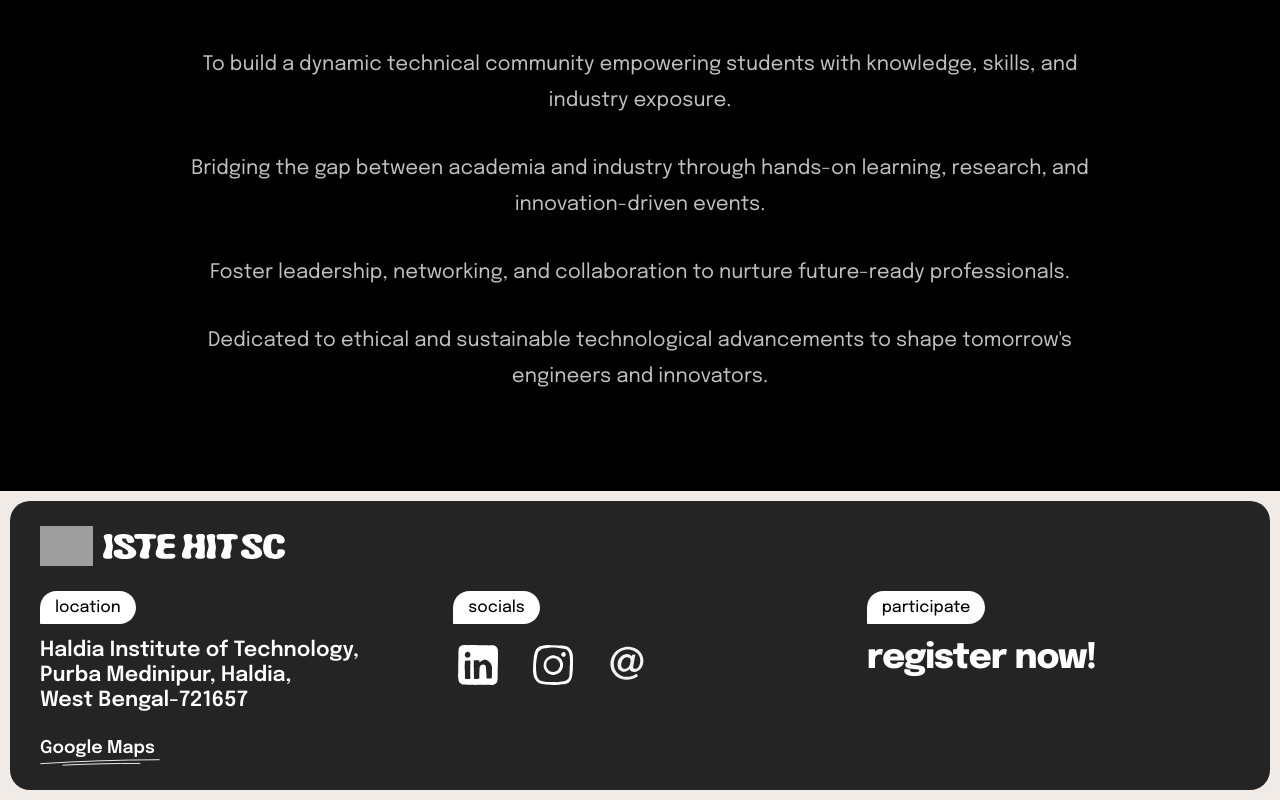
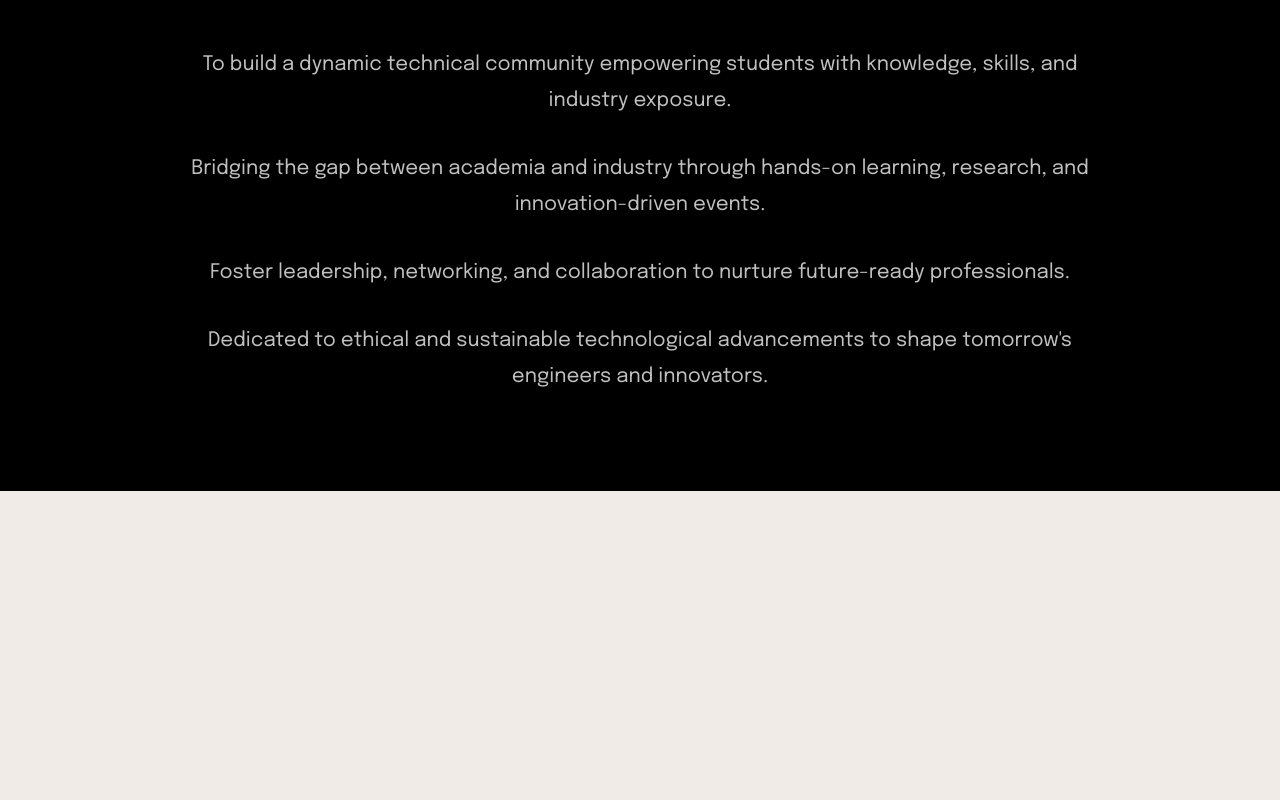
Before and after one commit to AbhiAditya02/AnnualConvention, a Next.js app: page /about in a window 1280 px wide. Shown: the part 1943-2743 px from the top of the page. After the commit the page ends 2434 px from the top, so only its background shows below. Built offline with nearby package versions, Linux system fonts and the light colour scheme; grey boxes are pictures that could not be loaded.

Commit message:
refactor: remove unused Footer component from multiple pages

```diff
--- a/app/about/page.jsx
+++ b/app/about/page.jsx
@@ -2,7 +2,6 @@
 
 import SvgSymbols from '@/components/SvgSymbols';
 import Navbar from '@/components/Navbar';
-import Footer from '@/components/Footer';
 import TransitionScribble from '@/components/TransitionScribble';
 import CursorBubble from '@/components/CursorBubble';
 import SmoothScroll from '@/components/SmoothScroll';
@@ -77,9 +76,6 @@ export default function AboutPage() {
                 </div>
             </main>
 
-            <footer className="main-footer">
-                <Footer />
-            </footer>
             <TransitionScribble />
         </>
     );
--- a/app/contact/page.jsx
+++ b/app/contact/page.jsx
@@ -2,7 +2,6 @@
 
 import SvgSymbols from '@/components/SvgSymbols';
 import Navbar from '@/components/Navbar';
-import Footer from '@/components/Footer';
 import TransitionScribble from '@/components/TransitionScribble';
 import CursorBubble from '@/components/CursorBubble';
 import SmoothScroll from '@/components/SmoothScroll';
@@ -53,9 +52,6 @@ export default function ContactPage() {
                 </div>
             </main>
 
-            <footer className="main-footer">
-                <Footer />
-            </footer>
             <TransitionScribble />
         </>
     );
--- a/app/gallery/page.jsx
+++ b/app/gallery/page.jsx
@@ -3,7 +3,6 @@
 import { useState, useEffect } from 'react';
 import SvgSymbols from '@/components/SvgSymbols';
 import Navbar from '@/components/Navbar';
-import Footer from '@/components/Footer';
 import TransitionScribble from '@/components/TransitionScribble';
 import CursorBubble from '@/components/CursorBubble';
 import SmoothScroll from '@/components/SmoothScroll';
@@ -62,9 +61,6 @@ export default function GalleryPage() {
                 </section>
             </main>
 
-            <footer className="main-footer">
-                <Footer />
-            </footer>
             <TransitionScribble />
         </>
     );
--- a/app/schedules/page.jsx
+++ b/app/schedules/page.jsx
@@ -2,7 +2,6 @@
 
 import SvgSymbols from '@/components/SvgSymbols';
 import Navbar from '@/components/Navbar';
-import Footer from '@/components/Footer';
 import TransitionScribble from '@/components/TransitionScribble';
 import CursorBubble from '@/components/CursorBubble';
 import SmoothScroll from '@/components/SmoothScroll';
@@ -86,9 +85,6 @@ export default function SchedulesPage() {
                 </div>
             </main>
 
-            <footer className="main-footer">
-                <Footer />
-            </footer>
             <TransitionScribble />
         </>
     );
```
